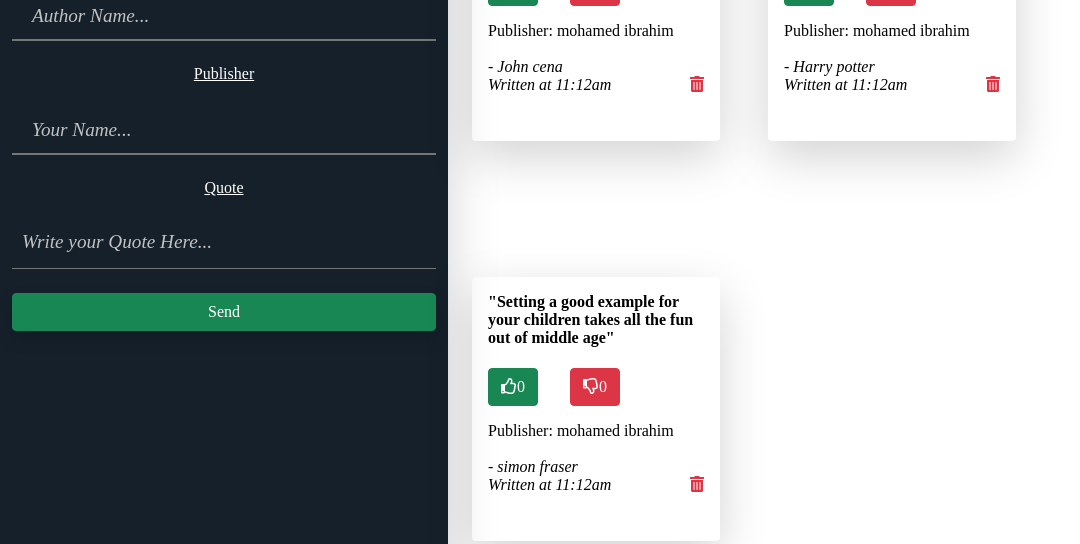
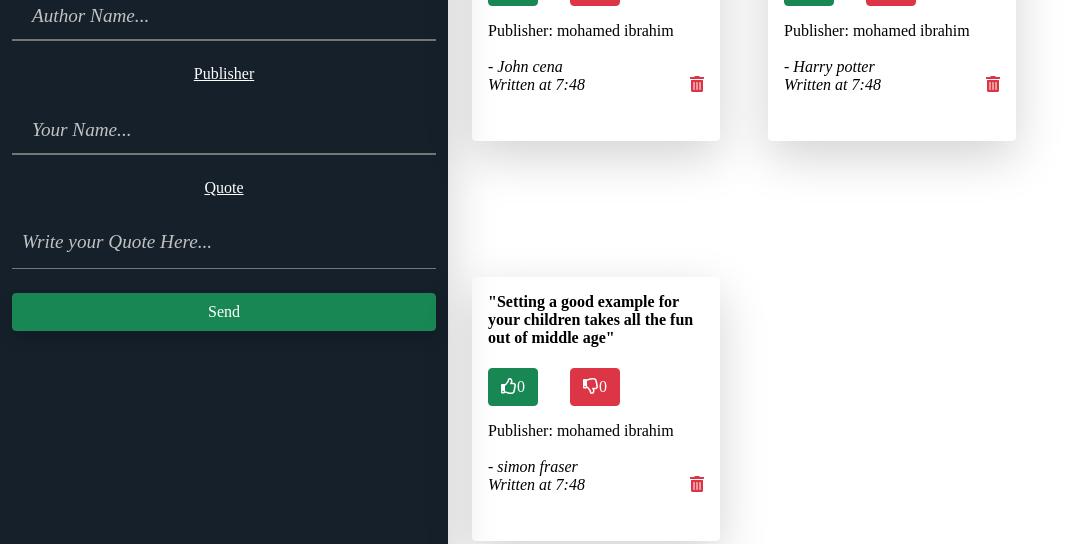
Before and after one commit to moemaair/Quotes., an Angular app: page / in a window 1280 px wide. Shown: the part 171-715 px from the top of the page, without its empty margins (0-1080 px from the left). Built offline with nearby package versions, Linux system fonts and the light colour scheme.

Commit message:
changes after modification

```diff
--- a/src/app/form/form.component.css
+++ b/src/app/form/form.component.css
@@ -70,6 +70,7 @@ input::placeholder, input{
   .wrapper{
     width: 35vw;
   }
+
   .root .quoteDetail {
   flex-wrap: wrap;
   width: 60vw;
--- a/src/app/form/form.component.html
+++ b/src/app/form/form.component.html
@@ -18,6 +18,9 @@
 
         </form>
       </div>
+
+
+
     <section class="quoteDetail d-flex flex-column flex-lg-row gap-5 mx-4 pt-5 ">
       <div *ngFor ='let q of quotes' class="bg-body">
         <app-quote-detail [author] ='author' [name] ='name' [quote] ='quote' [quotes] = 'q'></app-quote-detail>
--- a/src/app/quote-detail/quote-detail.component.html
+++ b/src/app/quote-detail/quote-detail.component.html
@@ -12,6 +12,6 @@
     <span><i>- {{quotes.author}}</i></span>
 
   <section class="timePlusBin d-flex justify-content-between">
-    <i> Written at 11:12am</i>
+    <i> Written at {{infoserviceService.date |date:' h:mm' }}</i>
    <i class="fas fa-trash-alt" (click) ='removeCard()'></i>
   </section>
--- a/src/app/quote-detail/quote-detail.component.ts
+++ b/src/app/quote-detail/quote-detail.component.ts
@@ -1,4 +1,4 @@
-import { Component, OnInit, Input} from '@angular/core';
+import { Component, OnInit, Input, Pipe} from '@angular/core';
 import { FormsModule } from '@angular/forms';
 import { FormComponent } from '../form/form.component';
 import { Quotes } from '../quotes';
```
Also changed, not shown: src/app/quote-detail/quote-detail.component.css (line endings or trailing spaces).
